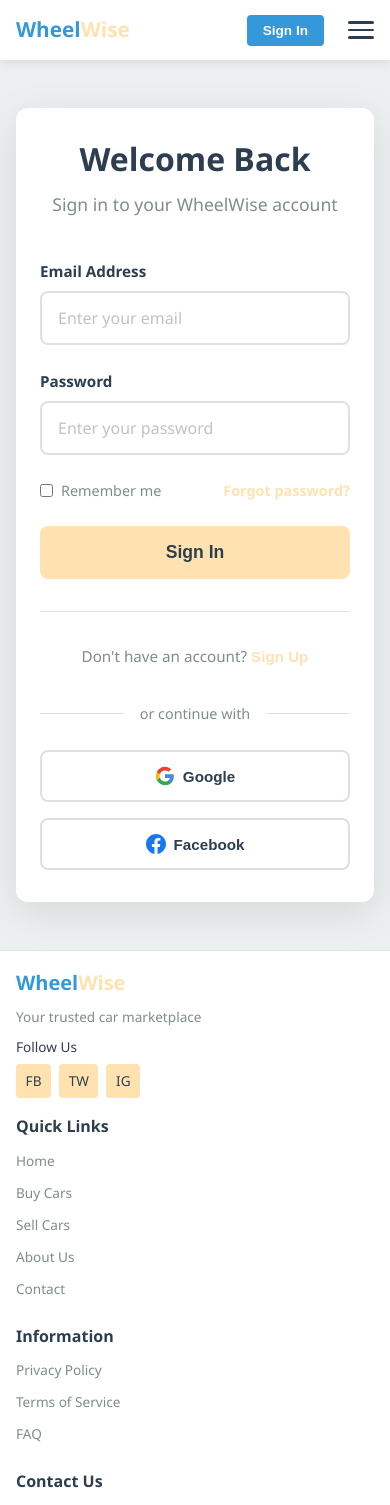
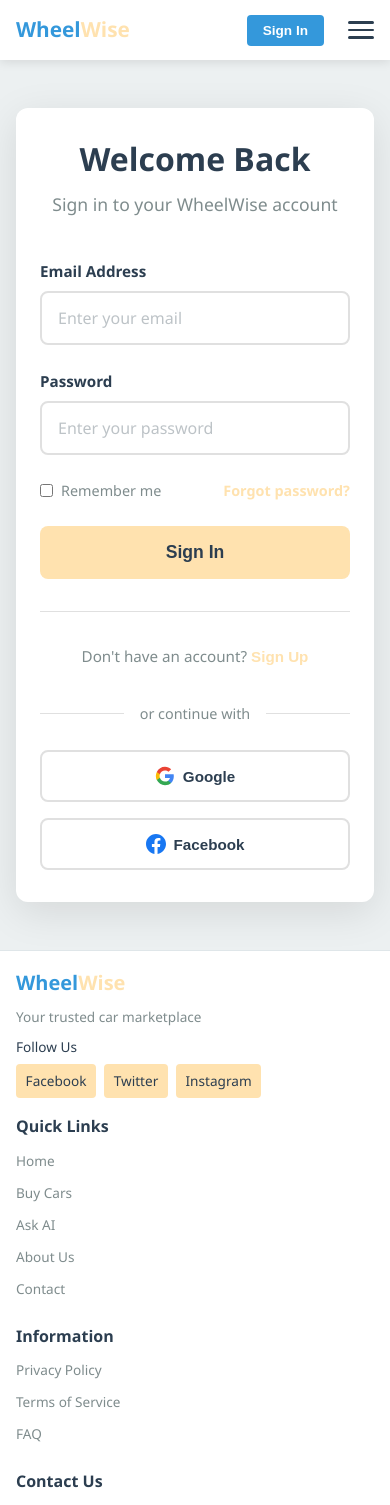
Before and after one commit to erikbalic1/WheelWise, a React (Create React App) app in the folder frontend/: page /auth in a window 390 px wide. Shown: the top 1505 px of the page. Built offline with nearby package versions, Linux system fonts and the light colour scheme.

Commit message:
fix: change sell cars link to ask ai link in the navbar, fix navbar and footer on mobile view

```diff
--- a/frontend/src/App.js
+++ b/frontend/src/App.js
@@ -4,9 +4,10 @@ import { ThemeProvider } from './context/ThemeContext';
 import { LanguageProvider } from './context/LanguageContext';
 import Navbar from './components/Navbar/Navbar';
 import Footer from './components/Footer/Footer';
+import ScrollToTop from './components/ScrollToTop';
 import Home from './pages/Home/Home';
 import BuyCars from './pages/BuyCars/BuyCars';
-import SellCars from './pages/SellCars/SellCars';
+import AskAI from './pages/AskAI/AskAI';
 import About from './pages/About/About';
 import Contact from './pages/Contact/Contact';
 import Auth from './pages/Auth/Auth';
@@ -17,13 +18,14 @@ function App() {
     <ThemeProvider>
       <LanguageProvider>
         <Router>
+          <ScrollToTop />
           <div className="App">
             <Navbar />
             <main>
               <Routes>
                 <Route path="/" element={<Home />} />
                 <Route path="/buy-cars" element={<BuyCars />} />
-                <Route path="/sell-cars" element={<SellCars />} />
+                <Route path="/ask-ai" element={<AskAI />} />
                 <Route path="/about" element={<About />} />
                 <Route path="/contact" element={<Contact />} />
                 <Route path="/auth" element={<Auth />} />
--- a/frontend/src/components/Footer/Footer.js
+++ b/frontend/src/components/Footer/Footer.js
@@ -11,7 +11,7 @@ const Footer = () => {
       quickLinks: 'Quick Links',
       home: 'Home',
       buyCars: 'Buy Cars',
-      sellCars: 'Sell Cars',
+      askAI: 'Ask AI',
       about: 'About Us',
       contact: 'Contact',
       information: 'Information',
@@ -31,7 +31,7 @@ const Footer = () => {
       quickLinks: 'Gyors Linkek',
       home: 'Főoldal',
       buyCars: 'Autók Vásárlása',
-      sellCars: 'Autó Eladása',
+      askAI: 'AI Tanács',
       about: 'Rólunk',
       contact: 'Kapcsolat',
       information: 'Információ',
@@ -51,7 +51,7 @@ const Footer = () => {
       quickLinks: 'Schnelllinks',
       home: 'Startseite',
       buyCars: 'Autos Kaufen',
-      sellCars: 'Auto Verkaufen',
+      askAI: 'AI Fragen',
       about: 'Über Uns',
       contact: 'Kontakt',
       information: 'Information',
@@ -82,9 +82,9 @@ const Footer = () => {
           <div className="footer-social">
             <span>{t.followUs}</span>
             <div className="social-links">
-              <a href="https://facebook.com" target="_blank" rel="noopener noreferrer">FB</a>
-              <a href="https://twitter.com" target="_blank" rel="noopener noreferrer">TW</a>
-              <a href="https://instagram.com" target="_blank" rel="noopener noreferrer">IG</a>
+              <a href="https://facebook.com" target="_blank" rel="noopener noreferrer">Facebook</a>
+              <a href="https://twitter.com" target="_blank" rel="noopener noreferrer">Twitter</a>
+              <a href="https://instagram.com" target="_blank" rel="noopener noreferrer">Instagram</a>
             </div>
           </div>
         </div>
@@ -94,7 +94,7 @@ const Footer = () => {
           <ul>
             <li><Link to="/">{t.home}</Link></li>
             <li><Link to="/buy-cars">{t.buyCars}</Link></li>
-            <li><Link to="/sell-cars">{t.sellCars}</Link></li>
+            <li><Link to="/ask-ai">{t.askAI}</Link></li>
             <li><Link to="/about">{t.about}</Link></li>
             <li><Link to="/contact">{t.contact}</Link></li>
           </ul>
--- a/frontend/src/components/Navbar/Navbar.js
+++ b/frontend/src/components/Navbar/Navbar.js
@@ -58,7 +58,7 @@ const Navbar = () => {
             <NavLink to="/buy-cars">{translations.nav.buyCars}</NavLink>
           </li>
           <li>
-            <NavLink to="/sell-cars">{translations.nav.sellCars}</NavLink>
+            <NavLink to="/ask-ai">{translations.nav.askAI}</NavLink>
           </li>
           <li>
             <NavLink to="/about">{translations.nav.about}</NavLink>
@@ -152,7 +152,7 @@ const Navbar = () => {
             <NavLink to="/buy-cars" onClick={closeMobileMenu}>{translations.nav.buyCars}</NavLink>
           </li>
           <li>
-            <NavLink to="/sell-cars" onClick={closeMobileMenu}>{translations.nav.sellCars}</NavLink>
+            <NavLink to="/ask-ai" onClick={closeMobileMenu}>{translations.nav.askAI}</NavLink>
           </li>
           <li>
             <NavLink to="/about" onClick={closeMobileMenu}>{translations.nav.about}</NavLink>
@@ -185,7 +185,7 @@ const Navbar = () => {
                 className={`lang-btn ${language === 'en' ? 'active' : ''}`}
                 onClick={() => handleLanguageChange('en')}
               >
-                🇬🇧
+                🇺🇸
               </button>
               <button
                 className={`lang-btn ${language === 'hu' ? 'active' : ''}`}
--- a/frontend/src/components/Navbar/Navbar.scss
+++ b/frontend/src/components/Navbar/Navbar.scss
@@ -429,6 +429,7 @@
           display: flex;
           align-items: center;
           justify-content: center;
+          color: var(--text-primary);
 
           &:hover {
             transform: scale(1.1);
--- /dev/null
+++ b/frontend/src/components/ScrollToTop.js
@@ -0,0 +1,14 @@
+import { useEffect } from 'react';
+import { useLocation } from 'react-router-dom';
+
+const ScrollToTop = () => {
+  const { pathname } = useLocation();
+
+  useEffect(() => {
+    window.scrollTo(0, 0);
+  }, [pathname]);
+
+  return null;
+};
+
+export default ScrollToTop;
--- a/frontend/src/context/LanguageContext.js
+++ b/frontend/src/context/LanguageContext.js
@@ -17,7 +17,7 @@ const translations = {
     nav: {
       home: 'Home',
       buyCars: 'Buy Cars',
-      sellCars: 'Sell Cars',
+      askAI: 'Ask AI',
       about: 'About Us',
       contact: 'Contact Us',
       signIn: 'Sign In',
@@ -27,7 +27,7 @@ const translations = {
       subtitle: 'Your trusted marketplace for buying and selling cars',
       description: 'Browse thousands of verified listings, connect with sellers, and drive away with confidence.',
       ctaBuy: 'Browse Cars',
-      ctaSell: 'Sell Your Car',
+      ctaAskAI: 'or Ask AI',
       featuresTitle: 'Why Choose WheelWise?',
       feature1Title: 'Verified Listings',
       feature1Desc: 'All cars are verified and checked for quality',
@@ -127,14 +127,14 @@ const translations = {
       ctaTitle: 'Ready to Get Started?',
       ctaText: 'Join thousands of satisfied users and experience the future of car buying and selling.',
       ctaBrowse: 'Browse Cars',
-      ctaSell: 'Sell Your Car',
+      ctaAskAI: 'Ask AI',
     },
   },
   hu: {
     nav: {
       home: 'Főoldal',
       buyCars: 'Autók Vásárlása',
-      sellCars: 'Autók Eladása',
+      askAI: 'AI Tanács',
       about: 'Rólunk',
       contact: 'Kapcsolat',
       signIn: 'Bejelentkezés',
@@ -144,7 +144,7 @@ const translations = {
       subtitle: 'A megbízható piactér autók vásárlásához és eladásához',
       description: 'Böngéssz több ezer ellenőrzött hirdetés között, lépj kapcsolatba eladókkal, és vezess el bizalommal.',
       ctaBuy: 'Autók Böngészése',
-      ctaSell: 'Autó Eladása',
+      ctaAskAI: 'vagy kérj tanácsot AI-tól',
       featuresTitle: 'Miért a WheelWise-t Válaszd?',
       feature1Title: 'Ellenőrzött Hirdetések',
       feature1Desc: 'Minden autó ellenőrzött és minőségileg ellenőrzött',
@@ -244,14 +244,14 @@ const translations = {
       ctaTitle: 'Készen Állsz a Kezdésre?',
       ctaText: 'Csatlakozz elégedett felhasználók ezreihez és tapasztald meg az autóvásárlás és -eladás jövőjét.',
       ctaBrowse: 'Autók Böngészése',
-      ctaSell: 'Autó Eladása',
+      ctaAskAI: 'AI Tanács',
     },
   },
   de: {
     nav: {
       home: 'Startseite',
       buyCars: 'Autos Kaufen',
-      sellCars: 'Autos Verkaufen',
+      askAI: 'AI Fragen',
       about: 'Über Uns',
       contact: 'Kontakt',
       signIn: 'Anmelden',
@@ -261,7 +261,7 @@ const translations = {
       subtitle: 'Ihr vertrauenswürdiger Marktplatz für den Kauf und Verkauf von Autos',
       description: 'Durchsuchen Sie Tausende von verifizierten Angeboten, kontaktieren Sie Verkäufer und fahren Sie mit Vertrauen.',
       ctaBuy: 'Autos Durchsuchen',
-      ctaSell: 'Ihr Auto Verkaufen',
+      ctaAskAI: 'oder fragen Sie die KI',
       featuresTitle: 'Warum WheelWise?',
       feature1Title: 'Verifizierte Angebote',
       feature1Desc: 'Alle Autos sind verifiziert und qualitätsgeprüft',
@@ -361,7 +361,7 @@ const translations = {
       ctaTitle: 'Bereit Loszulegen?',
       ctaText: 'Schließen Sie sich Tausenden zufriedener Benutzer an und erleben Sie die Zukunft des Autokaufs und -verkaufs.',
       ctaBrowse: 'Autos Durchsuchen',
-      ctaSell: 'Ihr Auto Verkaufen',
+      ctaAskAI: 'AI Fragen',
     },
   },
 };
--- a/frontend/src/pages/About/About.js
+++ b/frontend/src/pages/About/About.js
@@ -286,8 +286,8 @@ const About = () => {
               <a href="/buy-cars" className="btn btn-primary">
                 {translations.about?.ctaBrowse || 'Browse Cars'}
               </a>
-              <a href="/sell-cars" className="btn btn-secondary">
-                {translations.about?.ctaSell || 'Sell Your Car'}
+              <a href="/ask-ai" className="btn btn-secondary">
+                {translations.about?.ctaAskAI || 'Ask AI'}
               </a>
             </div>
           </div>
--- /dev/null
+++ b/frontend/src/pages/AskAI/AskAI.js
@@ -0,0 +1,15 @@
+import React from 'react';
+import './AskAI.scss';
+
+const AskAI = () => {
+  return (
+    <div className="ask-ai-page">
+      <div className="container">
+        <h1>Ask AI</h1>
+        <p>Get intelligent assistance for your car-related questions</p>
+      </div>
+    </div>
+  );
+};
+
+export default AskAI;
--- /dev/null
+++ b/frontend/src/pages/AskAI/AskAI.scss
@@ -0,0 +1,16 @@
+@import '../../styles/variables';
+
+.ask-ai-page {
+  padding: $spacing-xl 0;
+  min-height: 500px;
+
+  h1 {
+    color: var(--text-primary);
+    margin-bottom: $spacing-md;
+  }
+
+  p {
+    color: var(--text-secondary);
+    font-size: 1.1rem;
+  }
+}
--- a/frontend/src/pages/Home/Home.js
+++ b/frontend/src/pages/Home/Home.js
@@ -138,7 +138,7 @@ const Home = () => {
           <p className="hero-description">{translations.home.description}</p>
           <div className="hero-cta">
             <Link to="/buy-cars" className="btn btn-primary">{translations.home.ctaBuy}</Link>
-            <Link to="/sell-cars" className="btn btn-secondary">{translations.home.ctaSell}</Link>
+            <Link to="/ask-ai" className="btn btn-secondary">{translations.home.ctaAskAI}</Link>
           </div>
         </div>
       </section>
```
